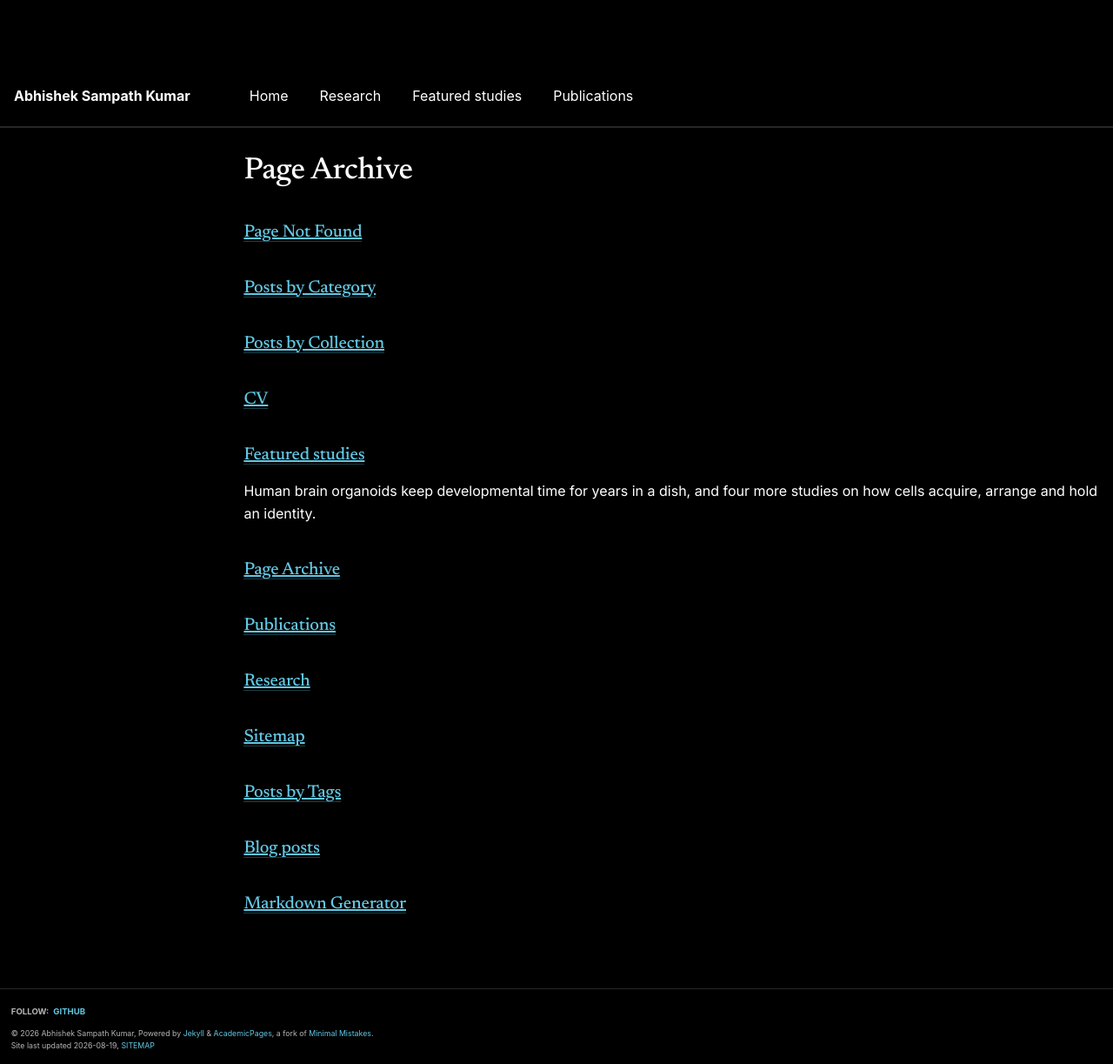
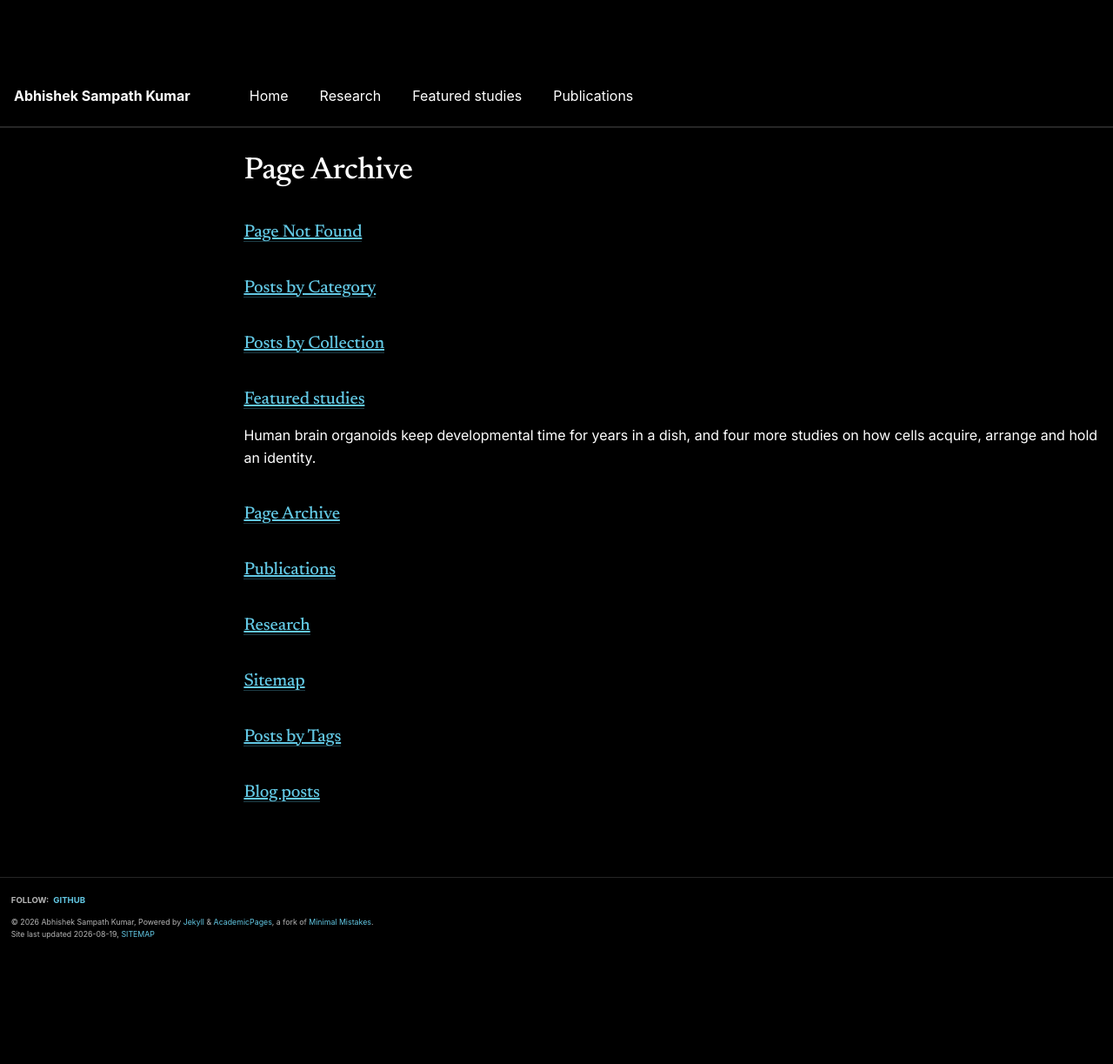
Before and after one commit to AbhiSampathKumar/abhisampathkumar.github.io, a Jekyll site: the page built from _pages/page-archive.html, in a window 1280 px wide. Shown: the whole page at 87% size. Built offline with Jekyll 4.4.1, drawn with Linux system fonts in a browser that asks for light colours; a script that is not in the unit is left out; after the commit the page ends 1095 px from its top, so only the background shows below that; part of the change alters nothing that is shown.

Commit message:
Add files via upload

```diff
--- a/_config.yml
+++ b/_config.yml
@@ -175,6 +175,32 @@ exclude:
   - README
   - tmp
   - vendor
+  # ---- Template leftovers ----
+  # Pages and files that ship with AcademicPages but are not part of this site.
+  # Excluding them keeps them out of the build and out of sitemap.xml, so search
+  # engines are not told that an empty CV page or a placeholder PDF matters as
+  # much as the Research page. Listing a path that does not exist is harmless,
+  # and nothing here is deleted: remove a line to bring a page back.
+  - _pages/cv.md
+  - _pages/category-archive.md
+  - _pages/tag-archive.md
+  - _pages/year-archive.md
+  - _pages/collection-archive.md
+  - _pages/archive-layout-with-content.md
+  - _pages/portfolio.md
+  - _pages/talks.md
+  - _pages/talkmap.md
+  - _pages/teaching.md
+  - _pages/markdown.md
+  - _pages/terms.md
+  - markdown_generator
+  - talkmap
+  - files/paper1.pdf
+  - files/paper2.pdf
+  - files/paper3.pdf
+  - files/slides1.pdf
+  - files/slides2.pdf
+  - files/slides3.pdf
 keep_files:
   - .git
   - .svn
```
